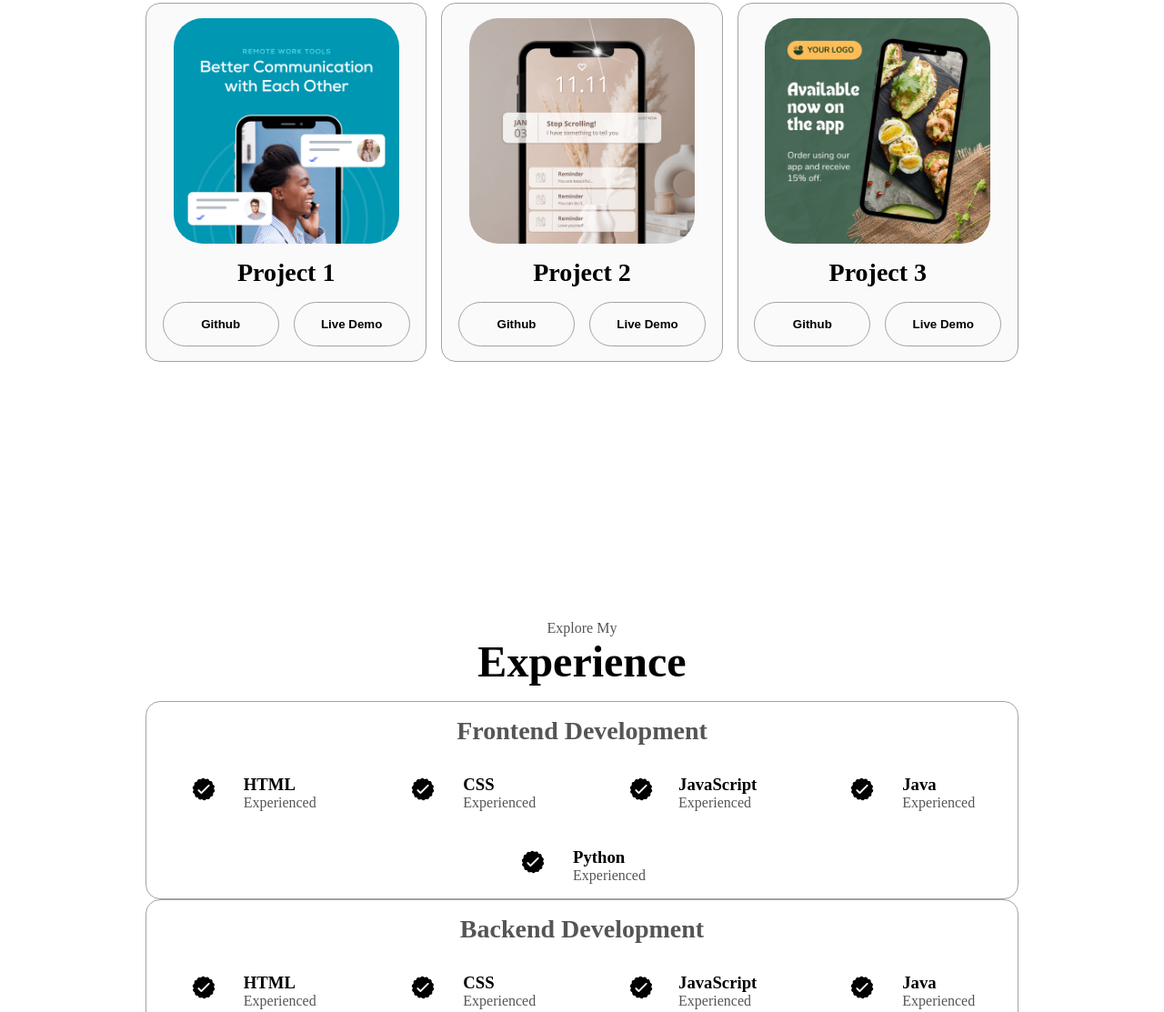
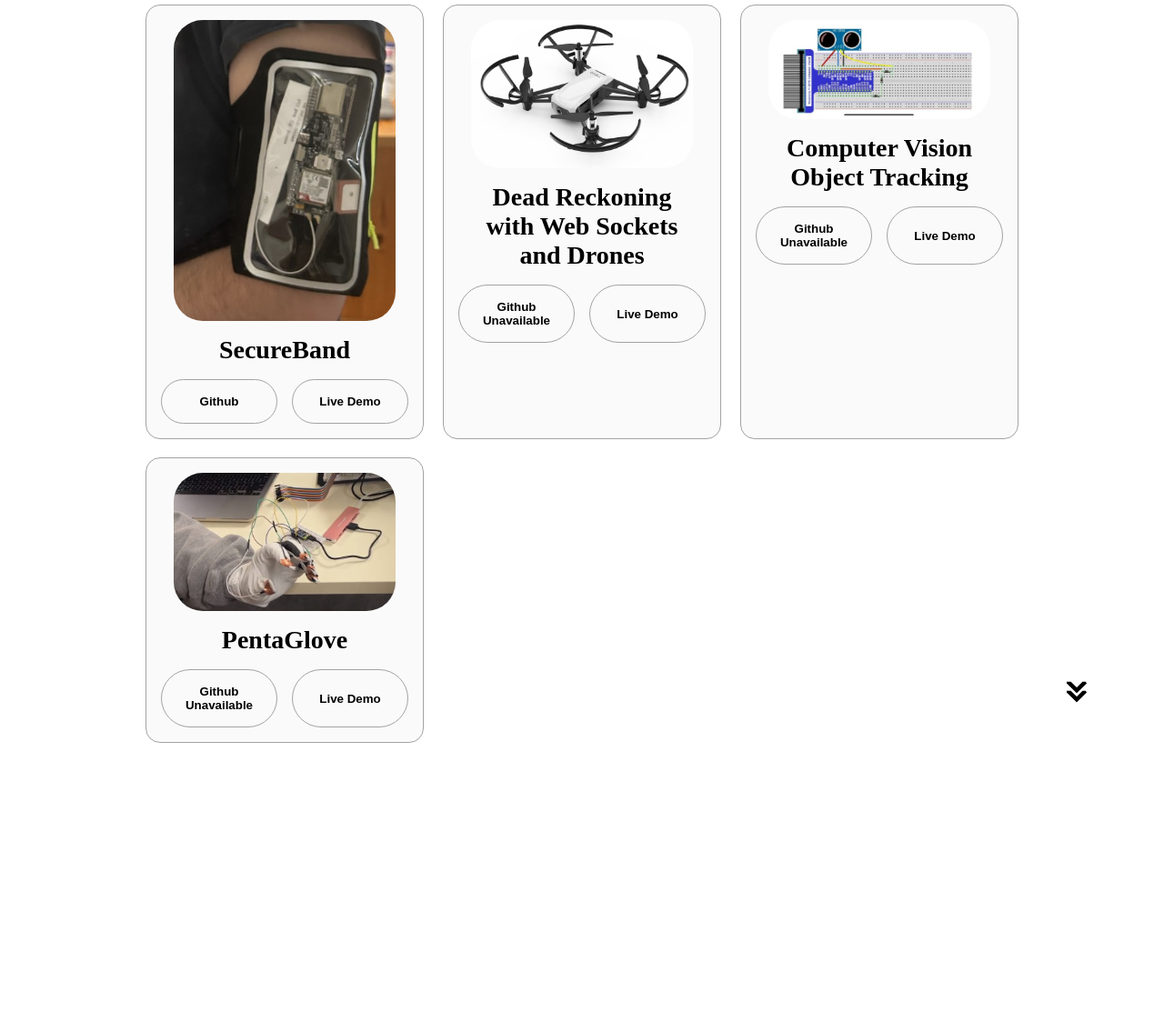
Before and after one commit to ay0ung001/ay0ung001.github.io, a plain HTML site: page index.html in a window 1280 px wide. Shown: the part 1646-2759 px from the top of the page at 91% size. Drawn offline with Linux system fonts and the light colour scheme.

Commit message:
added video demos + other updates.

```diff
--- a/index.html
+++ b/index.html
@@ -15,7 +15,7 @@
     <div>
       <ul class="nav-links">
         <li><a href="#about">about</a></li>
-        <li><a href="#experience">experience</a></li>
+        <!-- <li><a href="#experience">experience</a></li> -->
         <li><a href="#projects">projects</a></li>
         <li><a href="#research">research</a></li>
         <li><a href="#contact">contact</a></li>
@@ -41,7 +41,7 @@
   </nav>
   <section id="profile">
     <div class="section__pic-container">
-      <img src="./assets/profile-pic.png" alt="John Doe profile picture" />
+      <img src="./assets/profile-pic.jpg" alt=" profile picture" / class="rounded-image">
     </div>
     <div class="section__text">
       <p class="section__text__p1"> Hello! My name is </p>
@@ -62,6 +62,7 @@
   <section id="about">
     <p class="section__text__p1">Get To Know More</p>
     <h1 class="title">About Me</h1>
+    <br>
     <div class="section-container">
       <div class="about-details-container">
         <div class="about-containers">
@@ -210,50 +211,72 @@
         </div>
       </div>
     </div>
-    <img src="./assets/arrow.png" alt="Arrow icon" class="icon arrow" onclick="location.href='./#experience'" />
+    <img src="./assets/arrow.png" alt="Arrow icon" class="icon arrow" onclick="location.href='./#projects'" />
   </section>
   <section id="projects">
     <p class="section__text__p1"> Browse My Recent </p>
     <h1 class="title"> Projects </h1>
+    <br>
     <div class="experience-details-container">
       <div class="about-containers">
+        <!-- Project 1 -->
         <div class="details-container-projects color-container">
           <div class="article-container">
-            <img src="./assets/project-1.png" alt="project 1" class="project-img" />
+            <img src="./assets/project-1.jpg" alt="project 1" class="project-img" />
           </div>
-          <h2 class="experience-sub-title project-title"> Project 1 </h2>
+          <h2 class="experience-sub-title project-title"> SecureBand </h2>
           <div class="btn-container">
-            <button class="btn btn-color-2 project-btn" onclick="location.href='https://github.com/'"> Github </button>
-            <button class="btn btn-color-2 project-btn" onclick="location.href='https://github.com/'"> Live Demo
+            <button class="btn btn-color-2 project-btn" onclick="location.href='https://github.com/UCSD-ECE140/ece-140b-spring-2023-final-project-secureband'"> Github </button>
+            <button class="btn btn-color-2 project-btn" onclick="location.href='https://drive.google.com/drive/u/2/folders/1hrgONBdQLcEjM77Zf8782OSwRxM8TfSa'"> Live Demo
             </button>
           </div>
         </div>
+        <!-- Project 2 -->
         <div class="details-container-projects color-container">
           <div class="article-container">
-            <img src="./assets/project-2.png" alt="project 2" class="project-img" />
+            <img src="./assets/project-2.jpg" alt="project 2" class="project-img" />
           </div>
-          <h2 class="experience-sub-title project-title"> Project 2 </h2>
+          <h2 class="experience-sub-title project-title"> Dead Reckoning with Web Sockets and Drones </h2>
           <div class="btn-container">
-            <button class="btn btn-color-2 project-btn" onclick="location.href='https://github.com/'"> Github </button>
-            <button class="btn btn-color-2 project-btn" onclick="location.href='https://github.com/'"> Live Demo
+            <button class="btn btn-color-2 project-btn" onclick="location.href='https://github.com/'"> Github Unavailable </button>
+            <button class="btn btn-color-2 project-btn" onclick="location.href='https://drive.google.com/drive/u/2/folders/1po84nNX7YSGQ-mpBNeo2stwi5noHYRQ9'"> Live Demo
             </button>
           </div>
         </div>
+        <!-- Project 3 -->
         <div class="details-container-projects color-container">
           <div class="article-container">
-            <img src="./assets/project-3.png" alt="project 3" class="project-img" />
+            <img src="./assets/project-3.jpg" alt="project 3" class="project-img" />
           </div>
-          <h2 class="experience-sub-title project-title"> Project 3 </h2>
+          <h2 class="experience-sub-title project-title"> Computer Vision Object Tracking </h2>
           <div class="btn-container">
-            <button class="btn btn-color-2 project-btn" onclick="location.href='https://github.com/'"> Github </button>
-            <button class="btn btn-color-2 project-btn" onclick="location.href='https://github.com/'"> Live Demo
+            <button class="btn btn-color-2 project-btn" onclick="location.href='https://github.com/'"> Github Unavailable </button>
+            <button class="btn btn-color-2 project-btn" onclick="location.href='https://drive.google.com/drive/u/2/folders/1nHPxSV730JhCGh3qfYbqwLuxoyPfAx2d'"> Live Demo
+            </button>
+          </div>
+        </div>
+        <!-- Project 4 -->
+        <div class="details-container-projects color-container">
+          <div class="article-container">
+            <img src="./assets/project-4.jpg" alt="project 4" class="project-img" />
+          </div>
+          <h2 class="experience-sub-title project-title"> PentaGlove </h2>
+          <div class="btn-container">
+            <button class="btn btn-color-2 project-btn" onclick="location.href='https://github.com/'"> Github Unavailable </button>
+            <button class="btn btn-color-2 project-btn" onclick="location.href='https://drive.google.com/drive/u/2/folders/1Mp_eKKgS4V_V5pw-zyzoU1rz63ZfSgHz'"> Live Demo
             </button>
           </div>
         </div>
       </div>
     </div>
+    <img src="./assets/arrow.png" alt="Arrow icon" class="icon arrow" onclick="location.href='./#research'" />
   </section>
-  <section id="experience">
+  <section id="research">
+    <p class="section__text__p1"> Take a look at </p>
+    <h1 class="title"> My Research </h1>
+    <p class="section__text__p1"> Coming soon... </p>
+  </section>
+  <!-- <section id="experience">
     <p class="section__text__p1"> Explore My </p>
     <h1 class="title"> Experience </h1>
     <div class="experience-details-container">
@@ -341,7 +364,7 @@
       </div>
     </div>
     <img src="./assets/arrow.png" alt="arrow icon" class="icon arrow" onclick="location.href='./#projects'" />
-  </section>
+  </section> -->
   <section id="contact">
     <p class="section__text__p1">Get in Touch</p>
     <h1 class="title">Contact Me!</h1>
@@ -361,7 +384,7 @@
       <div class="nav-links-container">
         <ul class="nav-links">
           <li><a href="#about"> about </a></li>
-          <li><a href="#experience"> experience </a></li>
+          <!-- <li><a href="#experience"> experience </a></li> -->
           <li><a href="#projects"> projects </a></li>
           <li><a href="#research">research</a></li>
           <li><a href="#contact"> contact </a></li>
--- a/style.css
+++ b/style.css
@@ -166,6 +166,10 @@ section {
   margin: auto 0;
 }
 
+.rounded-image {
+  border-radius: 50%;
+}
+
 .section__text {
   align-self: center;
   text-align: center;
@@ -267,16 +271,19 @@ section {
 }
 
 .about-containers {
-  gap: 1rem;
-  margin-bottom: 1rem;
-  margin-top: 1rem;
+  display: flex;
+  flex-wrap: wrap;
+  justify-content: space-between; /* Distribute elements evenly */
+  gap: 20px; /* Adjust the gap between elements as needed */
+  max-width: 100%; /* Ensure it doesn't overflow its container */
 }
 
 .about-details-container {
   justify-content: center;
 }
 
-.about-containers, .about-details-container {
+.about-containers,
+.about-details-container {
   display: flex;
 }
 
@@ -313,17 +320,17 @@ section {
   margin: auto 0;
 }
 
-.courses{
-	padding:0.25em;
+.courses {
+  padding: 0.25em;
   border-radius: 10px;
   text-align: center;
   color: white;
-  background-color:rgb(199, 79, 79);
-  font-size:0.9rem;
+  background-color: rgb(199, 79, 79);
+  font-size: 0.9rem;
   width: 85%;
-  border:0;
-  cursor:pointer;
-  margin:.4em;
+  border: 0;
+  cursor: pointer;
+  margin: 0.4em;
 }
 
 .courses a:hover {
@@ -348,7 +355,7 @@ section {
 
 /* EXPERIENCE */
 #experience {
-  position: relative;
+  margin-top: 400px;
 }
 
 .experience-sub-title {
@@ -380,11 +387,10 @@ section {
   text-align: center;
 }
 
-
 .article-container {
   display: flex;
   text-align: initial;
-  flex-wrap: wrap;
+  flex-wrap: nowrap;
   flex-direction: row;
   gap: 2.5rem;
   justify-content: space-around;
@@ -408,14 +414,13 @@ article .icon {
 
 .details-container-projects {
   padding: 1rem;
-  flex: 1;
+  flex: 0;
   background: white;
   border-radius: 1rem;
   border: rgb(53, 53, 53) 0.1rem solid;
   border-color: rgb(163, 163, 163);
   text-align: center;
 }
-
 
 .color-container {
   border-color: rgb(163, 163, 163);
@@ -438,12 +443,18 @@ article .icon {
   border-color: rgb(163, 163, 163);
 }
 
+/* RESEARCH */
+#research {
+  margin-top: 450px;
+}
+
 /* CONTACT */
 #contact {
   display: flex;
   justify-content: center;
   flex-direction: column;
   height: 70vh;
+  /* margin-top: 300px; */
 }
 
 .contact-info-upper-container {
```
Also changed, not shown: assets/profile-pic-2.png (deleted), assets/profile-pic.png (deleted), assets/project-1.jpg (added), assets/project-1.png (deleted), assets/project-2.jpg (added), assets/project-2.png (deleted), assets/project-3.jpg (added), assets/project-3.png (deleted), assets/project-4.jpg (added), 1 other file. Lines whose indentation alone changed are shown as unchanged.
